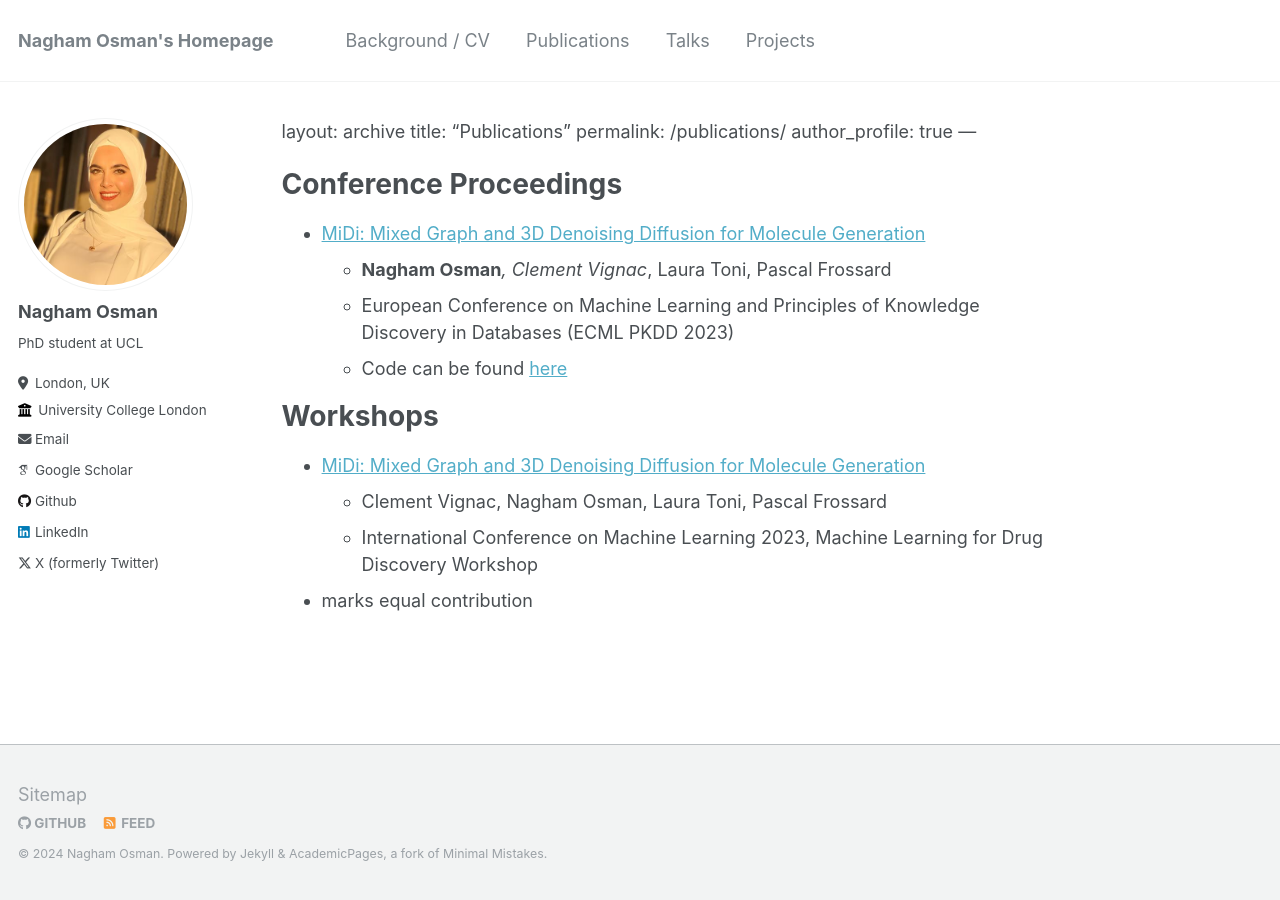
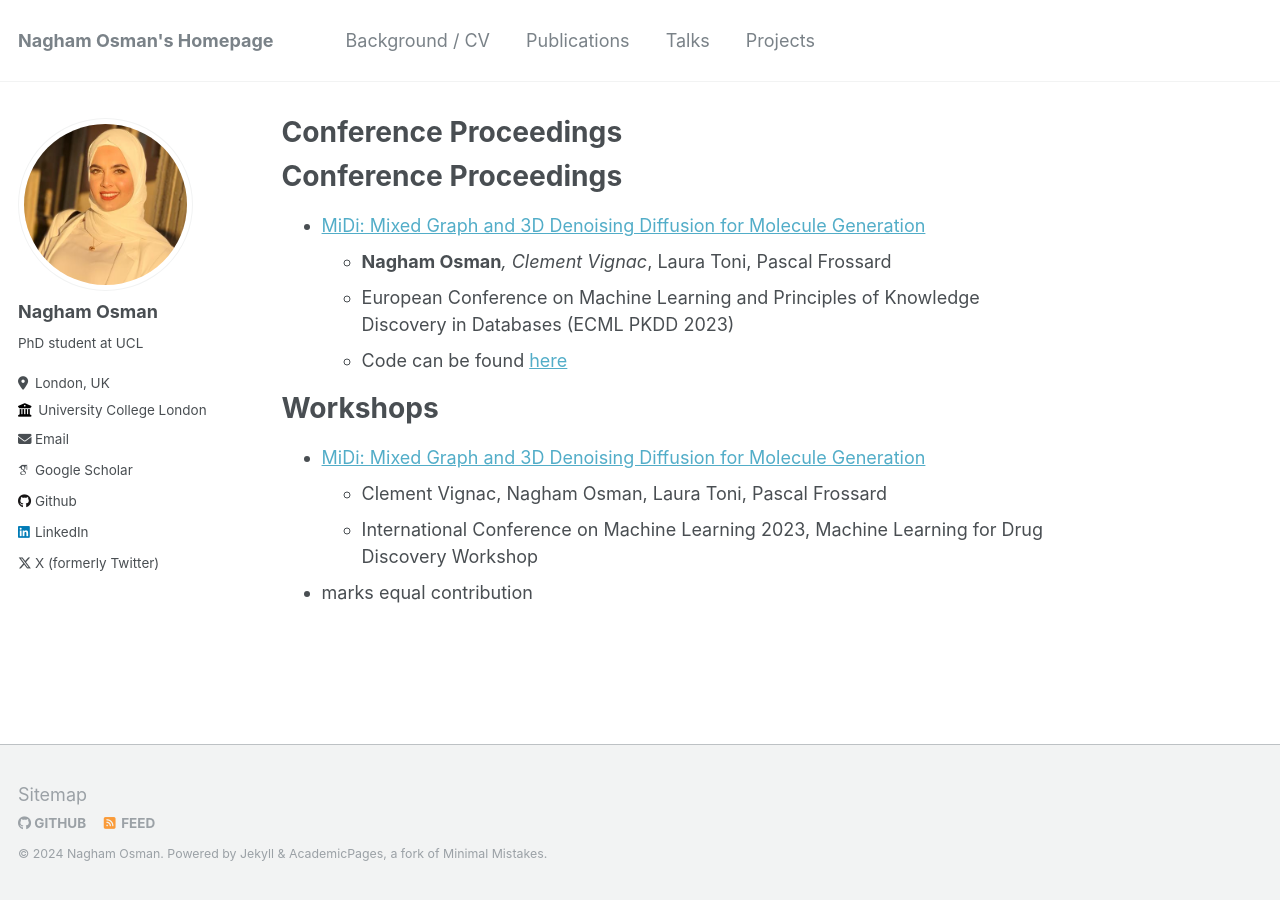
Before and after one commit to nagham-osman/nagham-osman.github.io, a Jekyll site: the page built from _pages/publications.md, in a window 1280 px wide. Built offline with Jekyll 4.4.1, drawn with Linux system fonts in a browser that asks for light colours; some web fonts are replaced; our own code applies the rules of GitHub Pages for plain Markdown files.

Commit message:
Update publications.md

```diff
--- a/_pages/publications.md
+++ b/_pages/publications.md
@@ -1,9 +1,3 @@
-layout: archive
-title: "Publications"
-permalink: /publications/
-author_profile: true
----
-
 Conference Proceedings
 ======
 * [MiDi: Mixed Graph and 3D Denoising Diffusion for Molecule Generation](https://arxiv.org/pdf/2302.09048.pdf)
```
